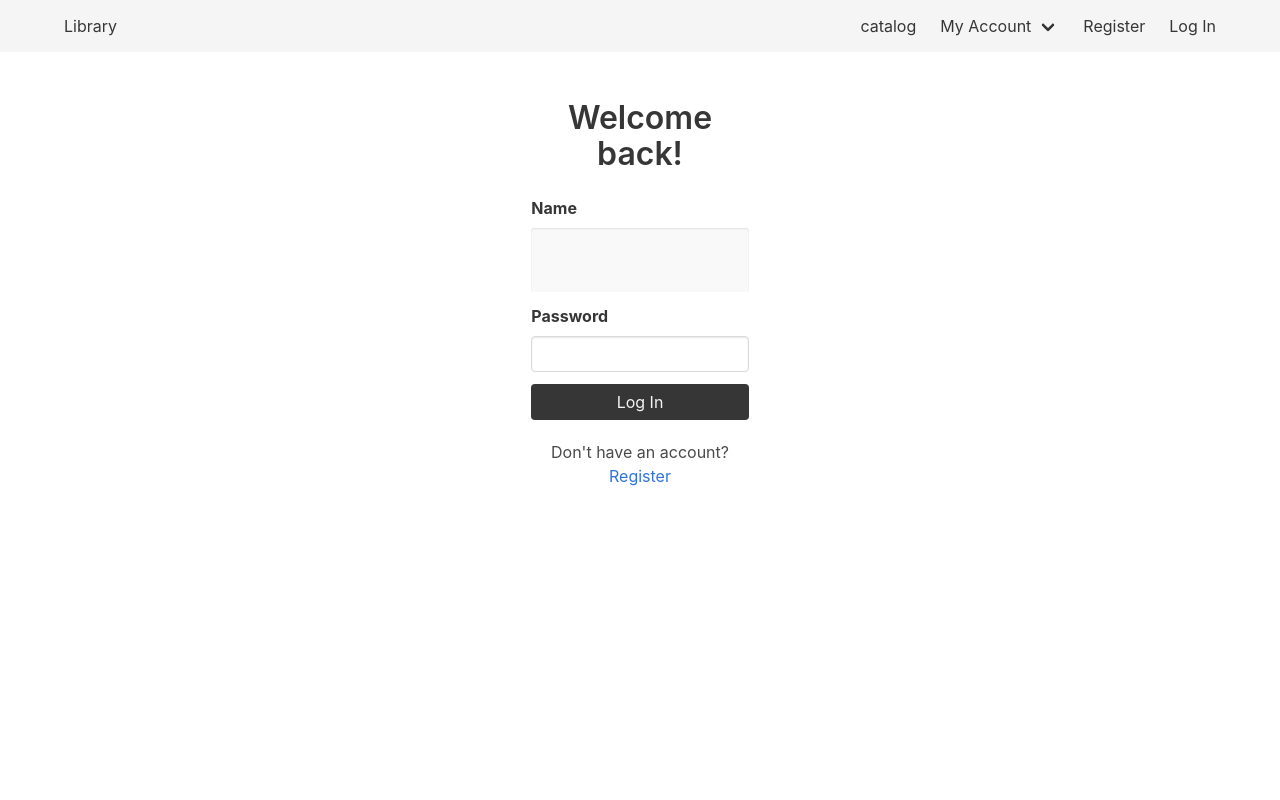
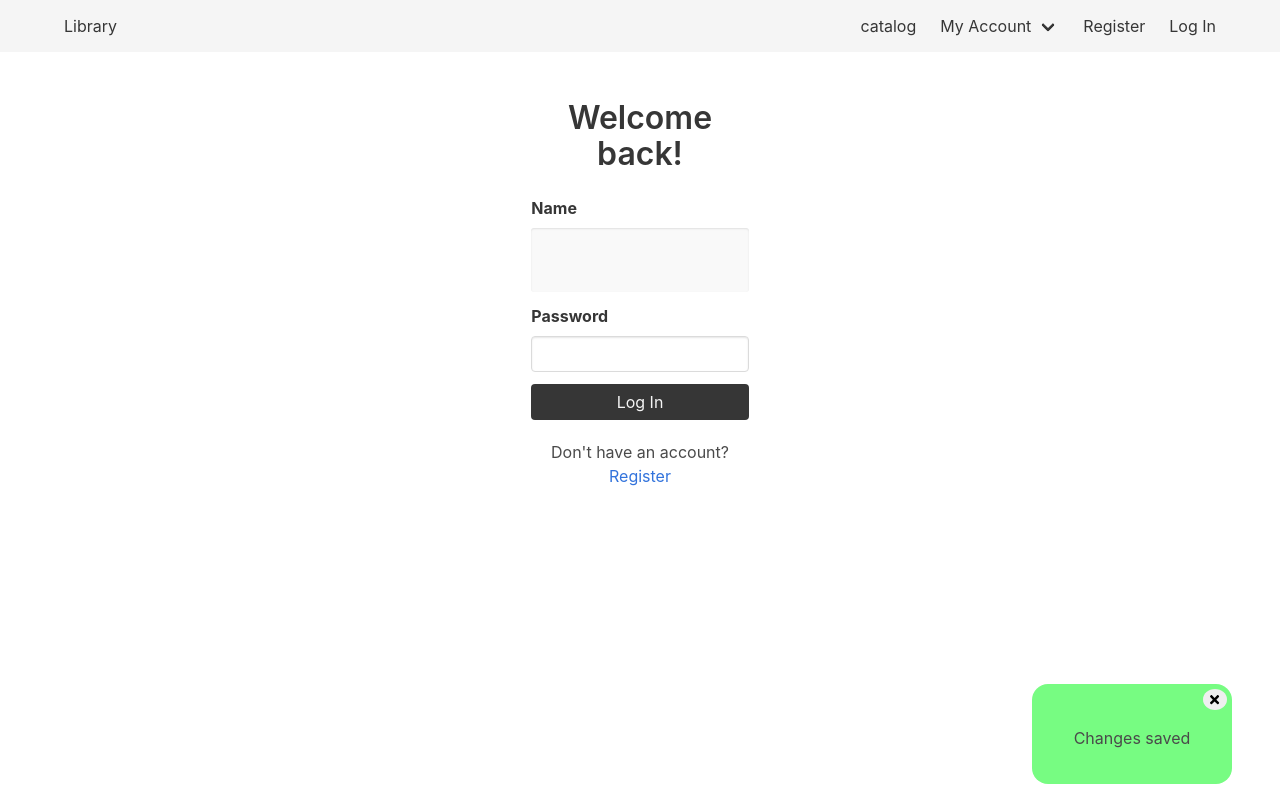
Before and after one commit to nielsdegroot789/schoolbib, a Nuxt app in the folder frontend/: page /login in a window 1280 px wide. Built offline with nearby package versions, Linux system fonts and the light colour scheme; no server answers; what @braid/vue-formulate would draw is missing.

Commit message:
notification style

```diff
--- a/frontend/components/Notification.vue
+++ b/frontend/components/Notification.vue
@@ -25,8 +25,10 @@ export default {
 
 <style>
 .notify-container {
+  border-radius: 1em;
+  padding-top: 5px;
   position: fixed;
-  background-color: grey;
+  background-color: rgb(119, 252, 130);
   width: 200px;
   height: 100px;
   bottom: 1rem;
@@ -37,7 +39,12 @@ export default {
   align-items: flex-end;
 }
 .close-button {
-  max-width: 100px;
+  border: none;
+  border-radius: 50%;
+  width: 12%;
+  height: 22%;
+  margin-right: 5px;
+  cursor: pointer;
 }
 .notification-text {
   margin-top: 1rem;
--- a/frontend/store/actions.js
+++ b/frontend/store/actions.js
@@ -28,7 +28,7 @@ export default {
     commit('setNotification', message);
     setTimeout(() => {
       commit('deleteNotification');
-    }, 5000);
+    }, 6000);
   },
   deleteNotification({ commit }) {
     commit('deleteNotification');
--- a/frontend/store/state.js
+++ b/frontend/store/state.js
@@ -5,5 +5,5 @@ export default {
   currentUser: {},
   frontPageNotification: {},
   notificationMessage: {},
-  show: false,
+  show: true,
 };
```
Also changed, not shown: frontend/assets/sass/modules/profilepage.scss (line endings or trailing spaces).
